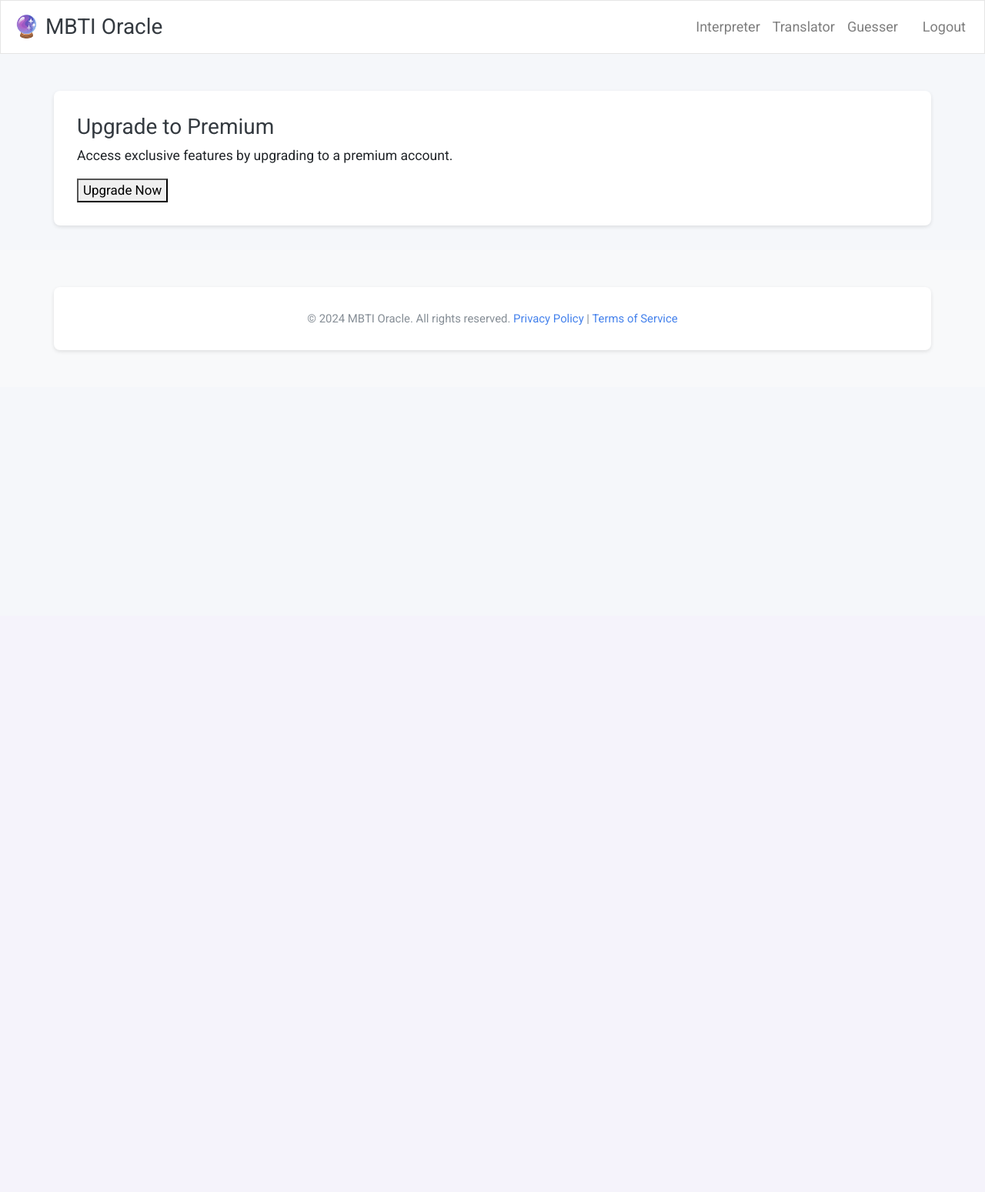
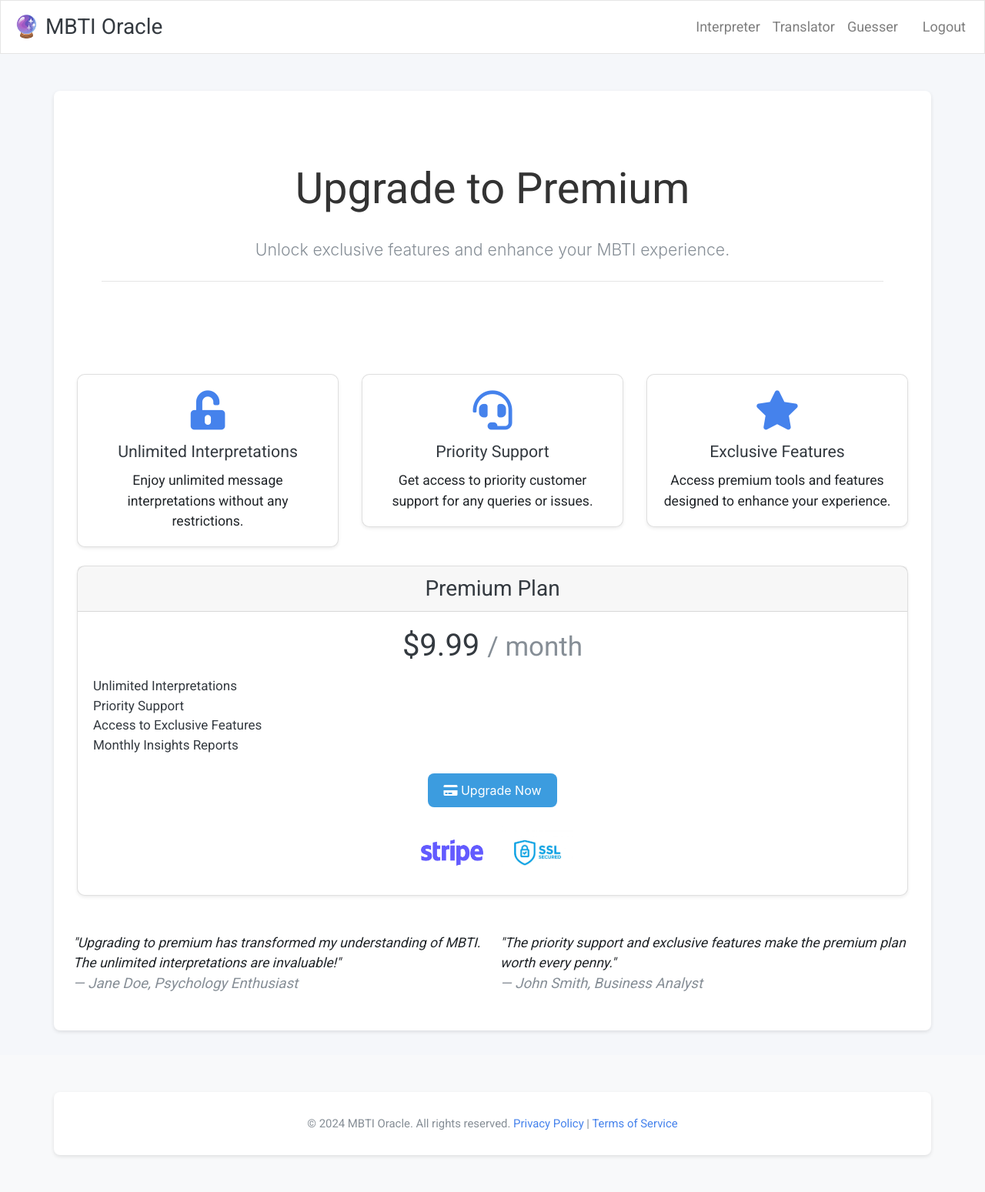
Before and after one commit to seniorchoi/mbti-interpreter, a Flask app: page /upgrade in a window 1280 px wide. Shown: the whole page at 77% size. Before the commit the page ends 457 px from the top, so only its background shows below. Run offline with Flask 3, Linux system fonts and the light colour scheme; the visitor is signed in with stand-in values (Sample User, id 1); data comes from the database, SQL or seed files in the repository; some libraries are stand-ins or nearby versions.

Commit message:
upgraded upgrade page

```diff
--- a/static/styles.css
+++ b/static/styles.css
@@ -155,3 +155,18 @@ textarea {
 .navbar-brand {
     font-size: 28px; /* Adjust this value as needed */
 }
+
+
+/* Profile Card Enhancements */
+.card {
+    border-radius: 10px;
+}
+
+.card-title {
+    font-weight: 500;
+    color: #343a40;
+}
+
+.card-text strong {
+    color: #495057;
+}
--- a/templates/guesser.html
+++ b/templates/guesser.html
@@ -11,7 +11,7 @@
 
         <!-- Visitor Count Display -->
         <div class="visitor-count text-right">
-            <p>Total Visitors: {{ visitor_count }} | Total Guesses: {{ guesser_clicks }}</p>
+            <p>Visitors: {{ visitor_count }} | Guesses: {{ guesser_clicks }}</p>
         </div>
         <h1 class="text-center mb-4">MBTI Guesser</h1>
         <form method="post" id="guesser-form">
--- a/templates/index.html
+++ b/templates/index.html
@@ -11,7 +11,7 @@
 
         <!-- Visitor Count Display -->
         <div class="visitor-count text-right">
-            <p>Total Visitors: {{ visitor_count }} | Total Interpretations: {{ interpreter_clicks }}</p>
+            <p>Visitors: {{ visitor_count }} | Interpretations: {{ interpreter_clicks }}</p>
         </div>
         <h1 class="text-center mb-4">MBTI Interpreter</h1>
         <form method="post" id="interpreter-form">
--- a/templates/translator.html
+++ b/templates/translator.html
@@ -11,7 +11,7 @@
 
         <!-- Visitor Count Display -->
         <div class="visitor-count text-right">
-            <p>Total Visitors: {{ visitor_count }} | Total Translations: {{ translator_clicks }}</p>
+            <p>Visitors: {{ visitor_count }} | Translations: {{ translator_clicks }}</p>
         </div>
         <h1 class="text-center mb-4">MBTI Translator</h1>
         <form method="post" id="translator-form">
--- a/templates/upgrade.html
+++ b/templates/upgrade.html
@@ -1,20 +1,92 @@
 {% extends "base.html" %}
 
-
-{% block title %}MBTI Oracle - Interpreter{% endblock %}
-
-{% block head %}
-
-{% endblock %}
+{% block title %}MBTI Oracle - Upgrade to Premium{% endblock %}
 
 {% block content %}
 <div class="container mt-5">
-    <h2>Upgrade to Premium</h2>
-    <p>Access exclusive features by upgrading to a premium account.</p>
-    <button id="checkout-button">Upgrade Now </button>
+    <!-- Hero Section -->
+    <div class="jumbotron text-center bg-transparent">
+        <h1 class="display-4">Upgrade to Premium</h1>
+        <p class="lead">Unlock exclusive features and enhance your MBTI experience.</p>
+        <hr class="my-4">
+    </div>
+
+    <!-- Benefits Section -->
+    <div class="row">
+        <div class="col-md-4">
+            <div class="card mb-4 shadow-sm">
+                <div class="card-body text-center">
+                    <i class="fas fa-unlock-alt fa-3x mb-3 text-primary"></i>
+                    <h5 class="card-title">Unlimited Interpretations</h5>
+                    <p class="card-text">Enjoy unlimited message interpretations without any restrictions.</p>
+                </div>
+            </div>
+        </div>
+        <div class="col-md-4">
+            <div class="card mb-4 shadow-sm">
+                <div class="card-body text-center">
+                    <i class="fas fa-headset fa-3x mb-3 text-primary"></i>
+                    <h5 class="card-title">Priority Support</h5>
+                    <p class="card-text">Get access to priority customer support for any queries or issues.</p>
+                </div>
+            </div>
+        </div>
+        <div class="col-md-4">
+            <div class="card mb-4 shadow-sm">
+                <div class="card-body text-center">
+                    <i class="fas fa-star fa-3x mb-3 text-primary"></i>
+                    <h5 class="card-title">Exclusive Features</h5>
+                    <p class="card-text">Access premium tools and features designed to enhance your experience.</p>
+                </div>
+            </div>
+        </div>
+    </div>
+
+    <!-- Pricing Card -->
+    <div class="card mb-5 shadow-sm">
+        <div class="card-header text-center">
+            <h4 class="my-0 font-weight-normal">Premium Plan</h4>
+        </div>
+        <div class="card-body">
+            <h1 class="card-title pricing-card-title text-center">$9.99 <small class="text-muted">/ month</small></h1>
+            <ul class="list-unstyled mt-3 mb-4">
+                <li>Unlimited Interpretations</li>
+                <li>Priority Support</li>
+                <li>Access to Exclusive Features</li>
+                <li>Monthly Insights Reports</li>
+            </ul>
+            <!-- Stripe Checkout Button -->
+            <div class="text-center">
+                <button id="checkout-button" class="btn btn-primary btn-lg">
+                    <i class="fas fa-credit-card"></i> Upgrade Now
+                </button>
+            </div>
+            <!-- Trust Badges -->
+            <div class="mt-4 text-center">
+                <img src="{{ url_for('static', filename='stripe-logo.png') }}" alt="Stripe" class="trust-badge mr-2" style="height: 50px;">
+                <img src="{{ url_for('static', filename='ssl-badge.png') }}" alt="Secure Payment" class="trust-badge" style="height: 70px;">
+            </div>
+        </div>
+    </div>
+
+    <!-- Testimonials Section -->
+    <div class="row">
+        <div class="col-md-6">
+            <blockquote class="blockquote">
+                <p class="mb-0">"Upgrading to premium has transformed my understanding of MBTI. The unlimited interpretations are invaluable!"</p>
+                <footer class="blockquote-footer">Jane Doe, <cite title="Source Title">Psychology Enthusiast</cite></footer>
+            </blockquote>
+        </div>
+        <div class="col-md-6">
+            <blockquote class="blockquote">
+                <p class="mb-0">"The priority support and exclusive features make the premium plan worth every penny."</p>
+                <footer class="blockquote-footer">John Smith, <cite title="Source Title">Business Analyst</cite></footer>
+            </blockquote>
+        </div>
+    </div>
 </div>
 
-
+<!-- Stripe Integration Script -->
 <script src="https://js.stripe.com/v3/"></script>
 <script>
     const stripe = Stripe('{{ stripe_publishable_key }}');
```
Also changed, not shown: templates/profile.html (+30 -10 lines), static/ssl-badge.png (added), static/stripe-logo.png (added), 2 other files.
